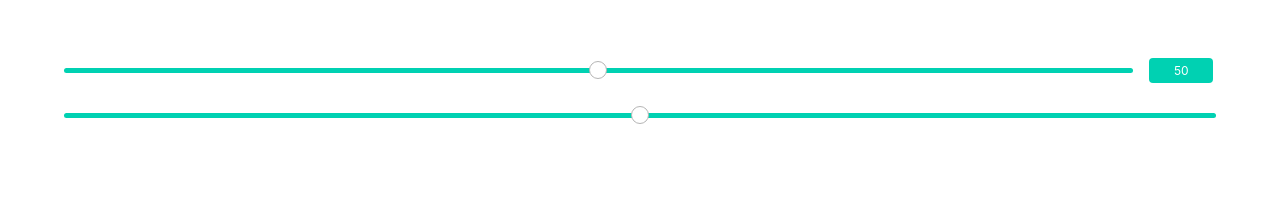
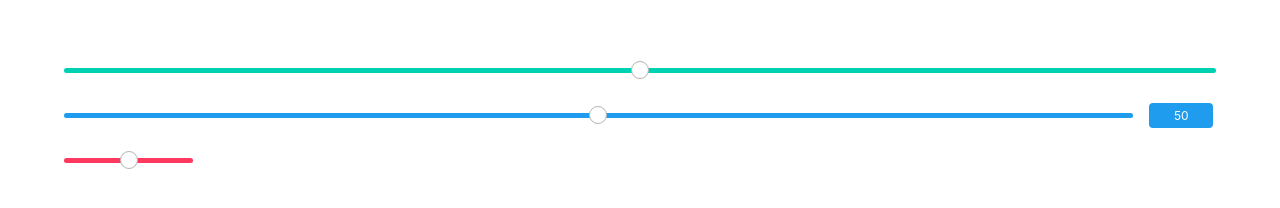
Before and after one commit to eliajf/bulma-slider, a plain HTML site: page index.html in a window 1280 px wide. Drawn offline with Linux system fonts and the light colour scheme.

Commit message:
Expand examples

```diff
--- a/index.html
+++ b/index.html
@@ -13,12 +13,16 @@
   <body>
     <section class="section">
       <div class="container">
-        <input id="slider1" class="slider has-output is-fullwidth is-primary" min="0" max="100" value="50" step="1" type="range" onchange="document.getElementById('output1').value = this.value">
+        <input id="slider0" class="slider is-fullwidth is-primary" min="0" max="100" value="50" step="1" type="range">
+      </div>
+
+      <div class="container">
+        <input id="slider1" class="slider has-output is-fullwidth is-info" min="0" max="100" value="50" step="1" type="range" onchange="document.getElementById('output1').value = this.value">
         <output id= "output1" for="slider1">50</output>
       </div>
 
       <div class="container">
-        <input id="slider2" class="slider is-fullwidth is-primary" min="0" max="100" value="50" step="1" type="range">
+        <input id="slider2" class="slider is-danger" min="0" max="100" value="50" step="1" type="range">
       </div>
     </section><!-- #app -->
   </body>
```
